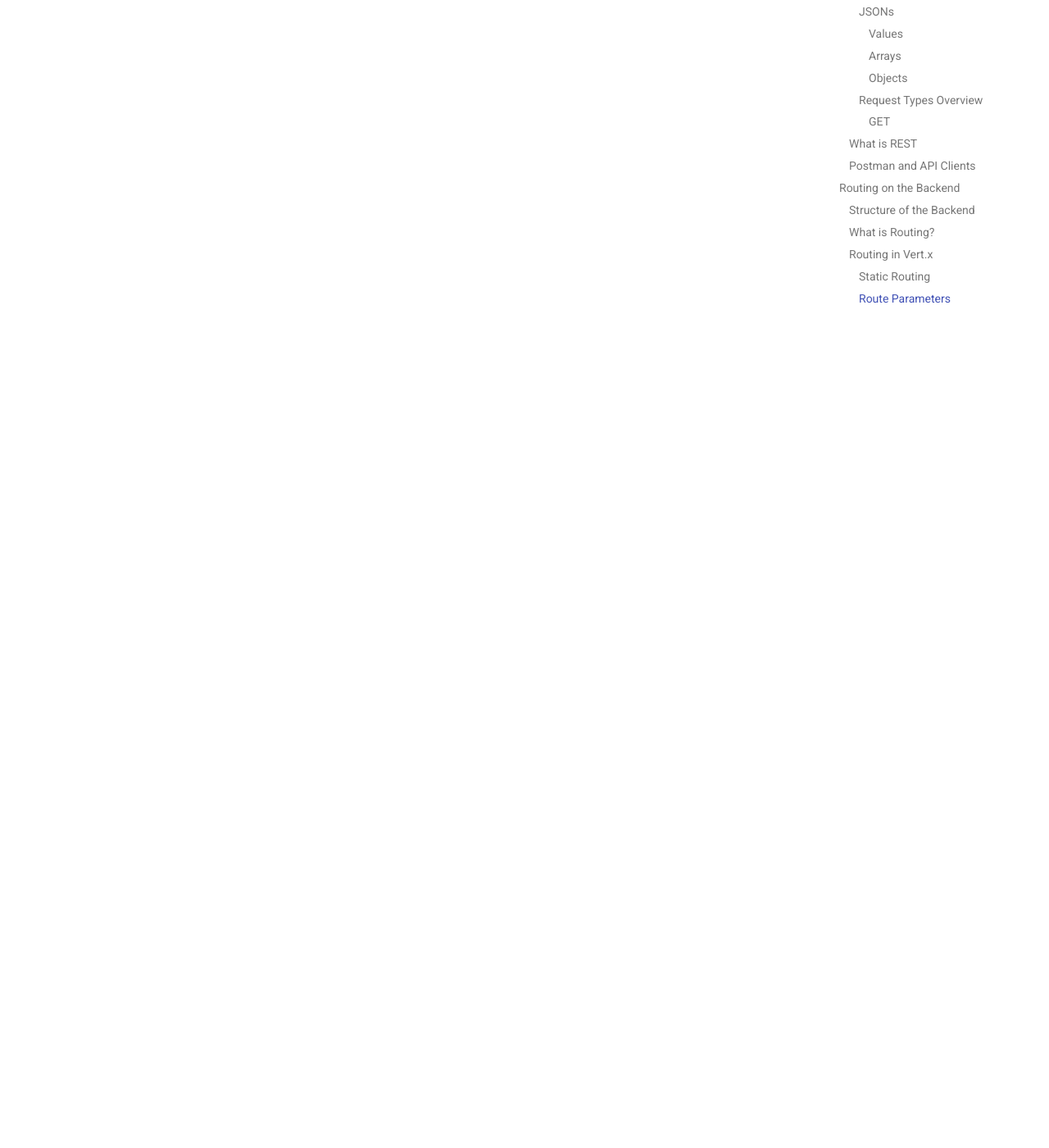
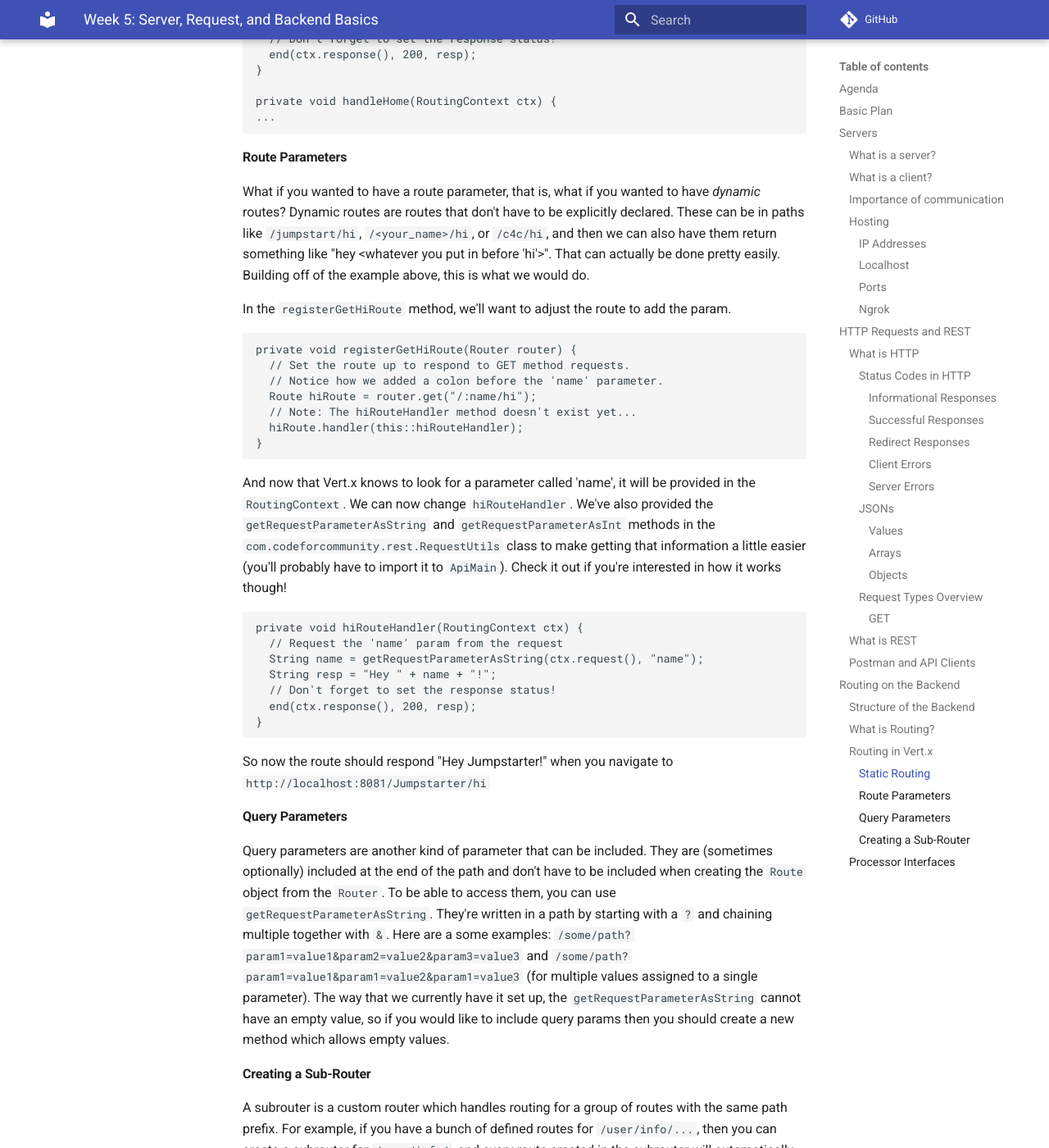
Before and after one commit to Code-4-Community/learning-resources, an MkDocs documentation site: the page built from docs/jumpstart/week-5.md, in a window 1280 px wide and 1400 px high, scrolled down 14283 px. Shown: the whole window at 82% size. Built offline with MkDocs 1.6.1 and Material for MkDocs 9.7.7, drawn with Linux system fonts in a browser that asks for light colours; comment, search, counter and statistics services are not loaded; some of the changed text lies outside the part shown.

Commit message:
Finish week 4 work

````diff
--- a/docs/jumpstart/week-5.md
+++ b/docs/jumpstart/week-5.md
@@ -51,7 +51,8 @@
         - Static routing
         - Route parameters
         - Query parameters
-        - Creating a Subrouter
+        - Creating a Sub-Router
+    - Processor Interfaces
 
 ## Servers
 
@@ -416,8 +417,8 @@
 setting CORS info. Finally, the interaction is ended with the `HttpServerResponse.end()` method.
 
 Since that's a lot of stuff to set when finishing up a response, we've provided some `end()` methods for you in the
-`rest.IRouter` class, which will add a lot of that for you! A lot of that was done manually in the `handleHome()` method
-to show what it looks like.
+`com.codeforcommunity.rest.IRouter` interface, which will add a lot of that for you! A lot of that was done manually in
+the `handleHome()` method to show what it looks like.
 
 #### Static Routing
 
@@ -461,9 +462,145 @@
   String resp = "Hey Jumpstarter!";
   // Don't forget to set the response status!
   end(ctx.response(), 200, resp);
+}
 ```
 
 And now you should be able to access that route at `http://localhost:8081/hi` using your API client when you restart
 your server.
 
+For reference, the final example looks something like this:
+
+```java
+  ...
+
+  // In startApi().
+  home.handler(this::handleHome);
+
+  // Create a new Route object from the Router, and do it for a GET request.
+  this.registerGetHiRoute(router);
+
+  // Start the server and listen on port :8081
+  // (you can access this locally at http://localhost:8081)
+  server.requestHandler(router).listen(defaultPort);
+
+  // Let the user know the server has started
+  System.out.println("Hey! The server has started on port " + defaultPort);
+}
+
+private void registerGetHiRoute(Router router) {
+  // Set the route up to respond to GET method requests.
+  Route hiRoute = router.get("/hi");
+  // Note: The hiRouteHandler method doesn't exist yet...
+  hiRoute.handler(this::hiRouteHandler);
+}
+
+private void hiRouteHandler(RoutingContext ctx) {
+  String resp = "Hey Jumpstarter!";
+  // Don't forget to set the response status!
+  end(ctx.response(), 200, resp);
+}
+
+private void handleHome(RoutingContext ctx) {
+...
+```
+
 #### Route Parameters
+
+What if you wanted to have a route parameter, that is, what if you wanted to have *dynamic* routes? Dynamic routes are
+routes that don't have to be explicitly declared. These can be in paths like `/jumpstart/hi`, `/<your_name>/hi`, or
+`/c4c/hi`, and then we can also have them return something like "hey <whatever you put in before 'hi'>". That can
+actually be done pretty easily. Building off of the example above, this is what we would do.
+
+In the `registerGetHiRoute` method, we'll want to adjust the route to add the param.
+
+```java
+private void registerGetHiRoute(Router router) {
+  // Set the route up to respond to GET method requests.
+  // Notice how we added a colon before the 'name' parameter.
+  Route hiRoute = router.get("/:name/hi");
+  // Note: The hiRouteHandler method doesn't exist yet...
+  hiRoute.handler(this::hiRouteHandler);
+}
+```
+
+And now that Vert.x knows to look for a parameter called 'name', it will be provided in the `RoutingContext`. We can now
+change `hiRouteHandler`. We've also provided the `getRequestParameterAsString` and `getRequestParameterAsInt` methods in
+the `com.codeforcommunity.rest.RequestUtils` class to make getting that information a little easier (you'll probably
+have to import it to `ApiMain`). Check it out if you're interested in how it works though!
+
+```java
+private void hiRouteHandler(RoutingContext ctx) {
+  // Request the 'name' param from the request
+  String name = getRequestParameterAsString(ctx.request(), "name");
+  String resp = "Hey " + name + "!";
+  // Don't forget to set the response status!
+  end(ctx.response(), 200, resp);
+}
+```
+
+So now the route should respond "Hey Jumpstarter!" when you navigate to `http://localhost:8081/Jumpstarter/hi`
+
+#### Query Parameters
+
+Query parameters are another kind of parameter that can be included. They are (sometimes optionally) included at the
+end of the path and don't have to be included when creating the `Route` object from the `Router`. To be able to access
+them, you can use `getRequestParameterAsString`. They're written in a path by starting with a `?` and chaining multiple
+together with `&`. Here are a some examples: `/some/path?param1=value1&param2=value2&param3=value3` and
+`/some/path?param1=value1&param1=value2&param1=value3` (for multiple values assigned to a single parameter). The way
+that we currently have it set up, the `getRequestParameterAsString` cannot have an empty value, so if you would like to
+include query params then you should create a new method which allows empty values.
+
+#### Creating a Sub-Router
+
+A subrouter is a custom router which handles routing for a group of routes with the same path prefix. For example, if
+you have a bunch of defined routes for `/user/info/...`, then you can create a subrouter for `/user/info/`, and every
+route created in the subrouter will automatically be prefixed with that. This is not only useful because it lets you
+type less by removing the need to copy the same prefix for similar routes, but it also allows you to separate out
+the functionality of similar methods. For example, if you have a subrouter for something such as **_posts_** *(hint,
+hint)*, then all functionality in that subrouter should be related to posts, keeping you more organized.
+
+To create a subrouter, it's not hard at all. All you need to do is call the `Router.mountSubRouter()` method in your
+`ApiMain` and set a few things up in your subrouter class.
+
+```java
+// Again, in ApiMain BEFORE calling server.requestHandler().
+// Initialize a router (that was probably passed in).
+router.mountSubRouter("/path_prefix", subRouter.initializeRouter(vertx));
+
+server.requestHandler(router).listen(defaultPort);
+```
+
+And then in your subRouter class, create a new router, set up routes, and return the router.
+
+```java
+public class SubRouter implements IRouter {
+  private final ISomethingProcessor processor;
+
+  public SubRouter(ISomethingProcessor processor) {
+    this.processor = processor;
+  }
+
+  @Override
+  public Router initializeRouter(Vertx vertx) {
+    // Create a new Router object in our subrouter.
+    Router router = Router.router(vertx);
+
+    this.registerRouteA(router);
+    this.registerRouteB(router);
+    ...
+
+    return router;
+  }
+
+// Other methods for doing route work.
+...
+}
+```
+
+### Processor Interfaces
+
+Since the api shouldn't know anything about the database, a lot of the time processing needs to be done in the service
+directory/module. That makes things complicated though, since the api module needs to be able to call these methods
+when a route is accessed. This can be accomplished by creating an interface for the processor in the api module and
+implementing it in the service module. In that way, the service module is able to implement the methods api requires
+while not needing to know exactly **how** it's implemented.
````
